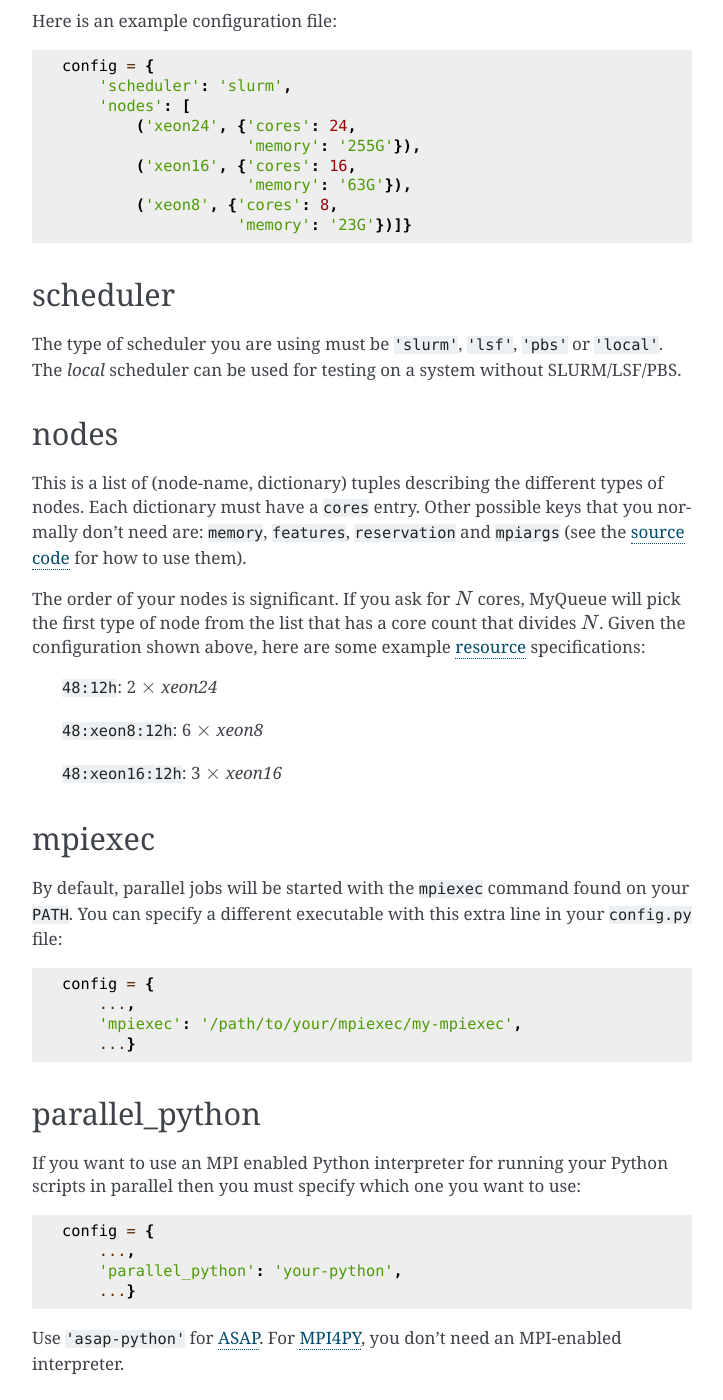
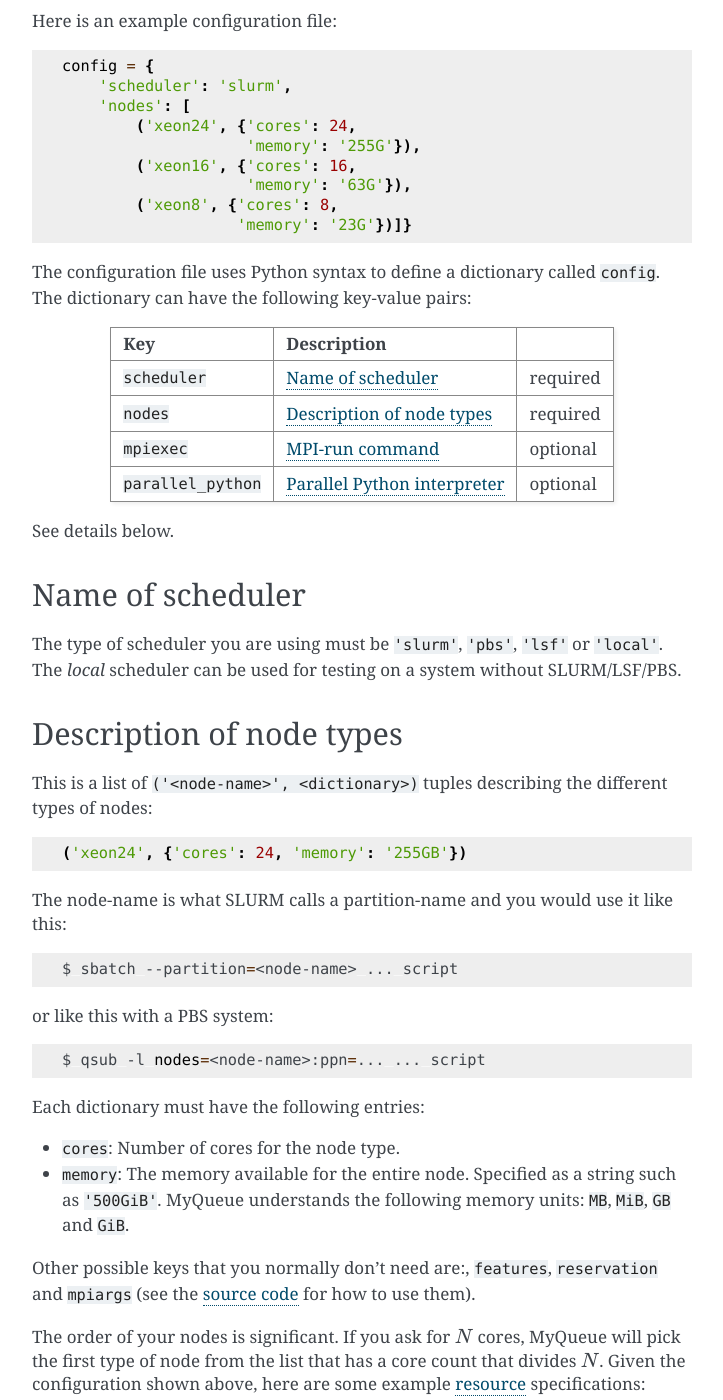
Before and after one commit to Yangxinsix/myqueue, a Sphinx documentation site: the page built from docs/configuration.rst, in a window 1280 px wide and 1400 px high, scrolled down 399 px. Shown: the whole window, without its empty margins (388-1111 px from the left). Built offline with Sphinx 7.4.7, drawn with Linux system fonts in a browser that asks for light colours; some of the changed text lies outside the part shown.

Commit message:
More help configuring MyQueue

```diff
--- a/docs/configuration.rst
+++ b/docs/configuration.rst
@@ -2,7 +2,7 @@
 Configure your queue
 ====================
 
-You need to configure your SLURM/LSF/PBS system with a ``~/.myqueue/config.py``
+You need to configure your SLURM/PBS/LSF system with a ``~/.myqueue/config.py``
 file.  The file describes what your system looks like:  Names of the nodes,
 number of cores and other things.
 
@@ -24,22 +24,62 @@ Here is an example configuration file:
 
 .. literalinclude:: example_config.py
 
+The configuration file uses Python syntax to define a dictionary called
+``config``.  The dictionary can have the following key-value pairs:
 
-scheduler
-=========
+===================  ======================  ========
+Key                  Description
+===================  ======================  ========
+``scheduler``        :ref:`scheduler`        required
+``nodes``            :ref:`nodes`            required
+``mpiexec``          :ref:`mpiexec`          optional
+``parallel_python``  :ref:`parallel_python`  optional
+===================  ======================  ========
 
-The type of scheduler you are using must be ``'slurm'``, ``'lsf'``, ``'pbs'`` or
+See details below.
+
+
+.. _scheduler:
+
+Name of scheduler
+=================
+
+The type of scheduler you are using must be ``'slurm'``, ``'pbs'``, ``'lsf'`` or
 ``'local'``.  The *local* scheduler can be used for testing on a system without
 SLURM/LSF/PBS.
 
 
-nodes
-=====
+.. _nodes:
 
-This is a list of (node-name, dictionary) tuples describing the different types
-of nodes.  Each dictionary must have a ``cores`` entry.  Other possible keys
-that you normally don't need are: ``memory``, ``features``, ``reservation``
-and ``mpiargs`` (see the `source code`_ for how to use them).
+Description of node types
+=========================
+
+This is a list of ``('<node-name>', <dictionary>)`` tuples describing the
+different types of nodes::
+
+    ('xeon24', {'cores': 24, 'memory': '255GB'})
+
+.. highlight:: bash
+
+The node-name is what SLURM calls a partition-name and you would use it like
+this::
+
+    $ sbatch --partition=<node-name> ... script
+
+or like this with a PBS system::
+
+    $ qsub -l nodes=<node-name>:ppn=... ... script
+
+Each dictionary must have the following entries:
+
+* ``cores``: Number of cores for the node type.
+
+* ``memory``: The memory available for the entire node.  Specified as a string
+  such as ``'500GiB'``.  MyQueue understands the following memory units:
+  ``MB``, ``MiB``, ``GB`` and ``GiB``.
+
+Other possible keys that you normally don't need are:, ``features``,
+``reservation`` and ``mpiargs`` (see the `source code`_ for how to use them).
 
 The order of your nodes is significant.  If you ask for :math:`N` cores,
 MyQueue will pick the first type of node from the list that has a core count
@@ -55,9 +95,12 @@ example :ref:`resource <resources>` specifications:
 
 .. _source code: https://gitlab.com/myqueue/myqueue/blob/master/myqueue/slurm.py
 
+.. _mpiexec:
 
-mpiexec
-=======
+MPI-run command
+===============
+
+.. highlight:: python
 
 By default, parallel jobs will be started with the ``mpiexec`` command found
 on your ``PATH``.  You can specify a different executable with this extra line
@@ -69,8 +112,10 @@ in your ``config.py`` file::
         ...}
 
 
-parallel_python
-===============
+.. _parallel_python:
+
+Parallel Python interpreter
+===========================
 
 If you want to use an MPI enabled Python interpreter for running your Python
 scripts in parallel then you must specify which one you want to use::
@@ -83,5 +128,6 @@ scripts in parallel then you must specify which one you want to use::
 Use ``'asap-python'`` for ASAP_.  For MPI4PY_,
 you don't need an MPI-enabled interpreter.
 
+
 .. _MPI4PY: https://mpi4py.readthedocs.io/en/stable/index.html
 .. _ASAP: https://wiki.fysik.dtu.dk/asap
```
